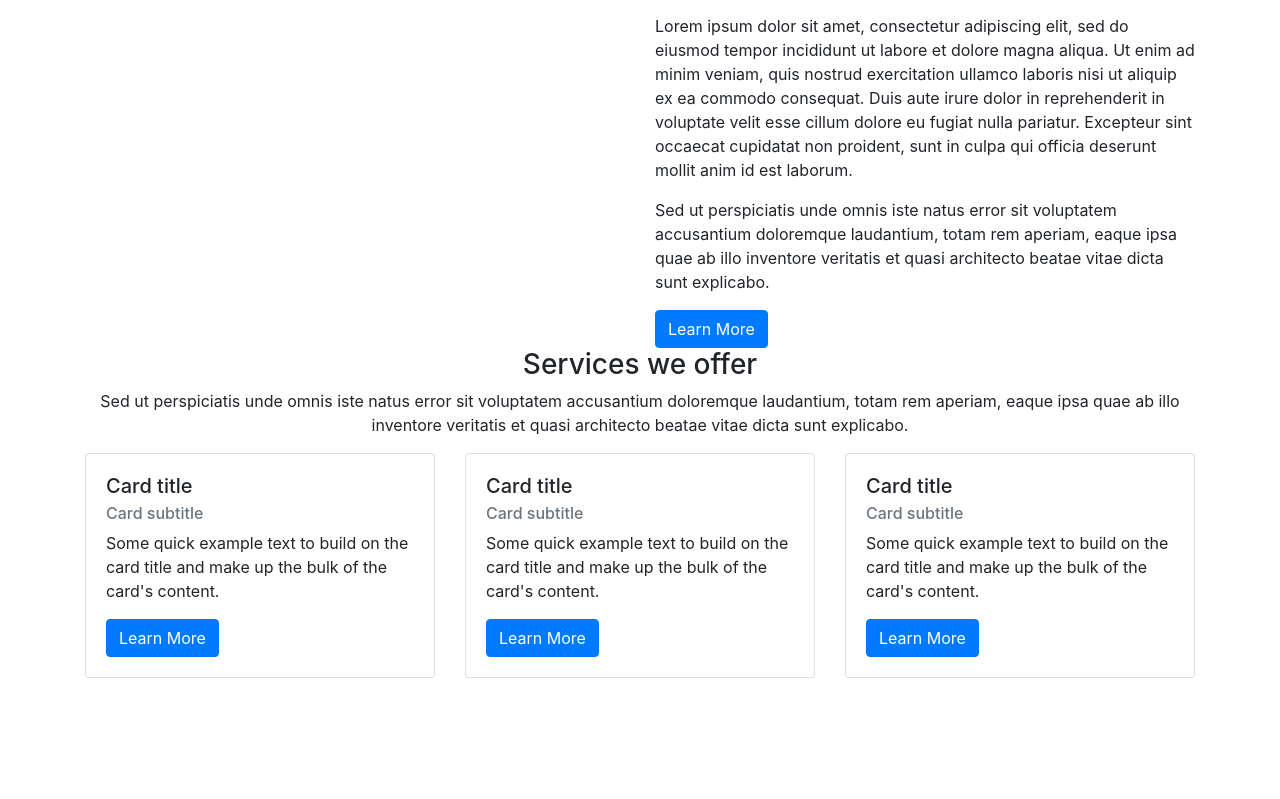
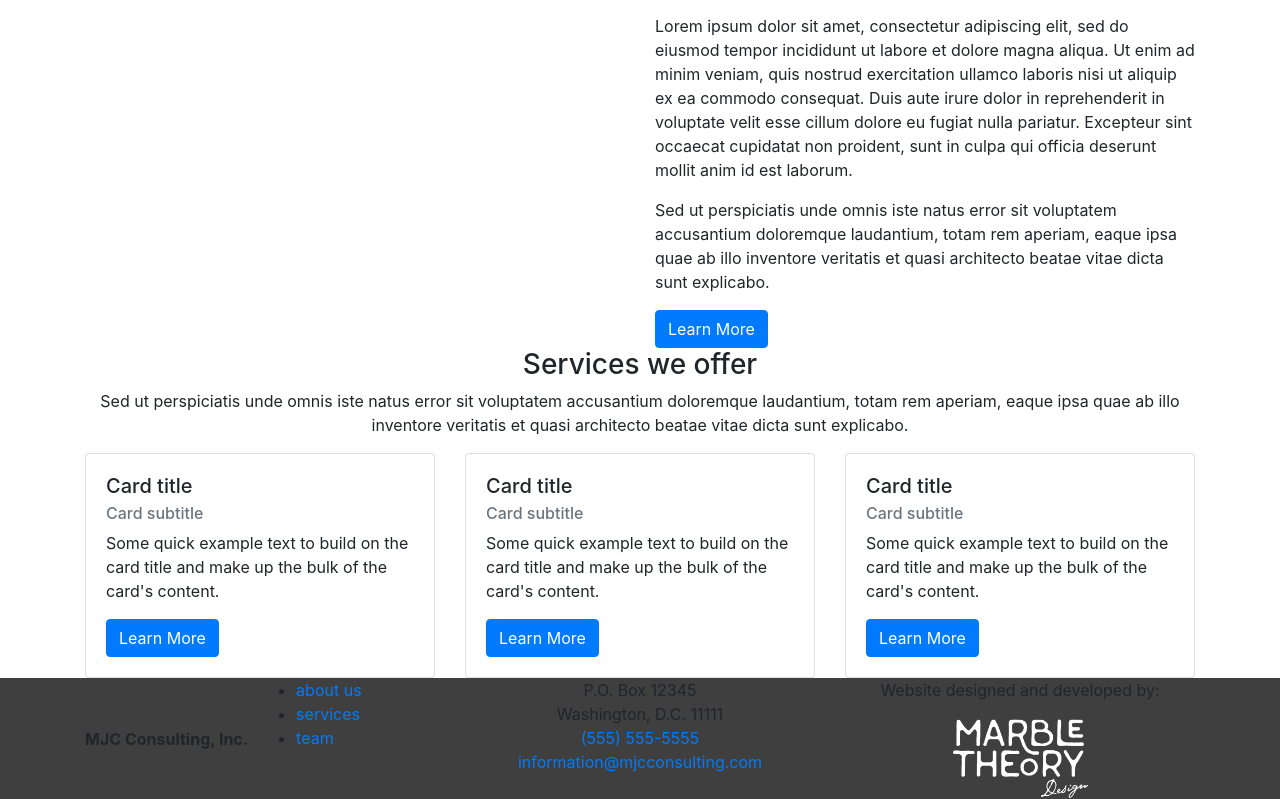
Before and after one commit to rscole87/mjc_business_site, a React (Create React App) app: page / in a window 1280 px wide. Shown: the part 724-1523 px from the top of the page. Before the commit the page ends 1402 px from the top, so only its background shows below. Built offline with nearby package versions, Linux system fonts and the light colour scheme.

Commit message:
add footer component

```diff
--- /dev/null
+++ b/src/components/FooterComponent.js
@@ -0,0 +1,53 @@
+import React from "react";
+import { Container, Row, Col } from "reactstrap";
+import mtLogo from "../images/mt-logo-white.png";
+import navLinks from "../shared/navLinks";
+
+export default function Footer() {
+  const links = navLinks.map((link) => {
+    return (
+      <li key={link.id}>
+        <a href={link.url} className="footer-link">
+          {link.text}
+        </a>
+      </li>
+    );
+  });
+
+  return (
+    <>
+      <footer>
+        <Container>
+          <Row>
+            <Col sm="4" className="d-flex flex-column flex-lg-row justify-content-center justify-content-sm-start">
+              <div className="align-self-center mb-4 mb-sm-0">
+                {/* <img src="" className="client-branding" alt="MJC Consulting" /> */}
+                <strong>MJC Consulting, Inc.</strong>
+              </div>
+              <div className="d-none d-sm-block">
+                <ul id="footer-nav" className="p-0 pl-lg-5 mt-3 mt-lg-0 d-flex flex-row flex-lg-column justify-content-around">
+                  {links}
+                </ul>
+              </div>
+            </Col>
+
+            <Col sm="4" className="text-center text-sm-start mb-4 mb-sm-0 ps-sm-5 ">
+              <address>
+                P.O. Box 12345 <br /> Washington, D.C. 11111 <br />
+                <a href="">(555) 555-5555 </a> <br />
+                <a href="">information@mjcconsulting.com</a> <br />
+              </address>
+            </Col>
+
+            <Col sm="4" className="text-center">
+              <p>Website designed and developed by:</p>
+              <a href="https://marbletheory.com/" target="_blank">
+                <img src={mtLogo} id="mt-logo" alt="Marble Theory Design" />
+              </a>
+            </Col>
+          </Row>
+        </Container>
+      </footer>
+    </>
+  );
+}
--- a/src/components/MainComponent.js
+++ b/src/components/MainComponent.js
@@ -3,6 +3,7 @@ import NavComponent from "./NavComponent";
 import Jumbotron from "./ JumbotronComponent"
 import About from "./AboutComponent";
 import Services from "./ServicesComponent";
+import Footer from "./FooterComponent";
 
 const Main = () => {
   return (
@@ -11,6 +12,7 @@ const Main = () => {
         <Jumbotron />
         <About />
         <Services />
+        <Footer />
     </>
 )
 };
--- a/src/components/NavComponent.js
+++ b/src/components/NavComponent.js
@@ -32,7 +32,7 @@ const NavComponent = () => {
         <div className="container">
           <NavbarBrand className="mr-auto" href={`/#header-section`}>
             {/* <img className="nav-logo" src="" height="50" alt="Consult Business" /> */}
-            <strong>Consult Business</strong>
+            <strong>MJC Consulting, Inc.</strong>
 
           </NavbarBrand>
           <NavbarToggler onClick={toggleNav} />
--- a/src/styles/App.css
+++ b/src/styles/App.css
@@ -2,4 +2,12 @@
   width: 100%;
   height: 80vh;
 }
+
+footer {
+  background-color: #3f3f3f;
+}
+
+footer #mt-logo {
+  max-width: 50%;
+}
 /*# sourceMappingURL=App.css.map */
--- a/src/styles/App.scss
+++ b/src/styles/App.scss
@@ -2,3 +2,11 @@
     width: 100%;
     height: 80vh;
 }
+
+footer{
+    background-color: rgb(63, 63, 63);
+
+    #mt-logo{
+        max-width: 50%;
+    }
+}
```
Also changed, not shown: src/images/mt-logo-white.png (added), 1 other file (tests, documents, lock files or other folders).
